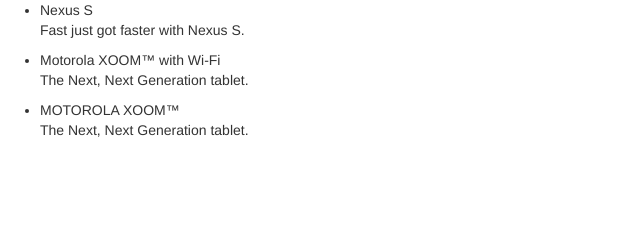
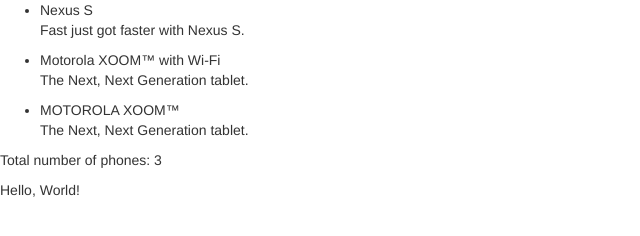
Before and after one commit to JoeyGo23/angular-phonecat, a website: page app/index.html in a window 1280 px wide. Shown: the whole page, without its empty margins (0-640 px from the left). Drawn offline with Linux system fonts and the light colour scheme.

Commit message:
Hellow World

```diff
--- a/app/index.html
+++ b/app/index.html
@@ -19,5 +19,8 @@
     </li>
   </ul>
 
+  <p> Total number of phones: {{phones.length}} </p>
+  <p> Hello, {{name}}! </p>
+
 </body>
 </html>
--- a/app/js/controllers.js
+++ b/app/js/controllers.js
@@ -2,6 +2,7 @@
 
 /* Controllers */
 var phonecatApp = angular.module('phonecatApp', []);
+
 
 phonecatApp.controller('PhoneListCtrl', function ($scope) {
   $scope.phones = [
@@ -12,4 +13,6 @@
     {'name': 'MOTOROLA XOOM™',
      'snippet': 'The Next, Next Generation tablet.'}
   ];
+
+  $scope.name = "World";
 });
```
